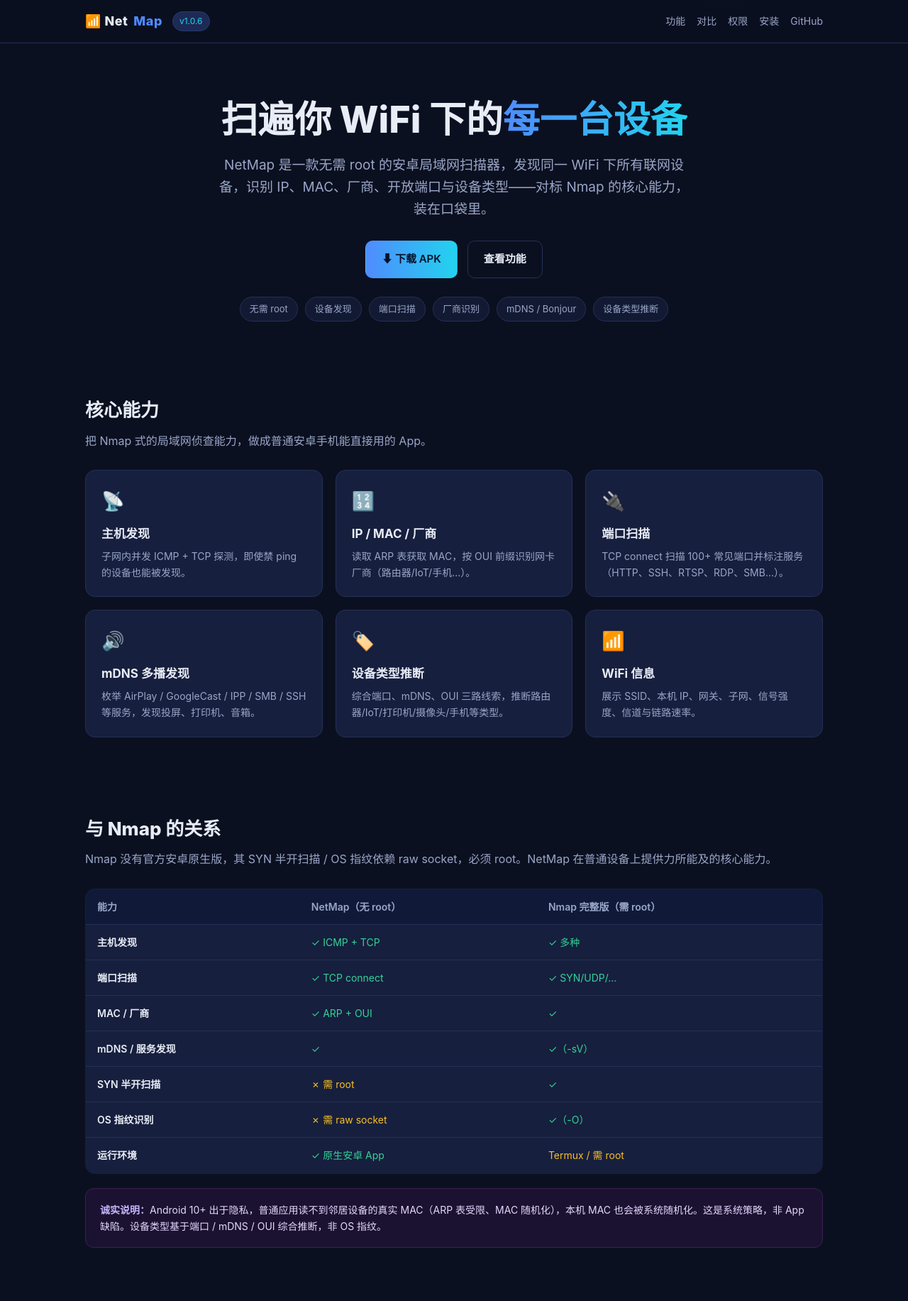
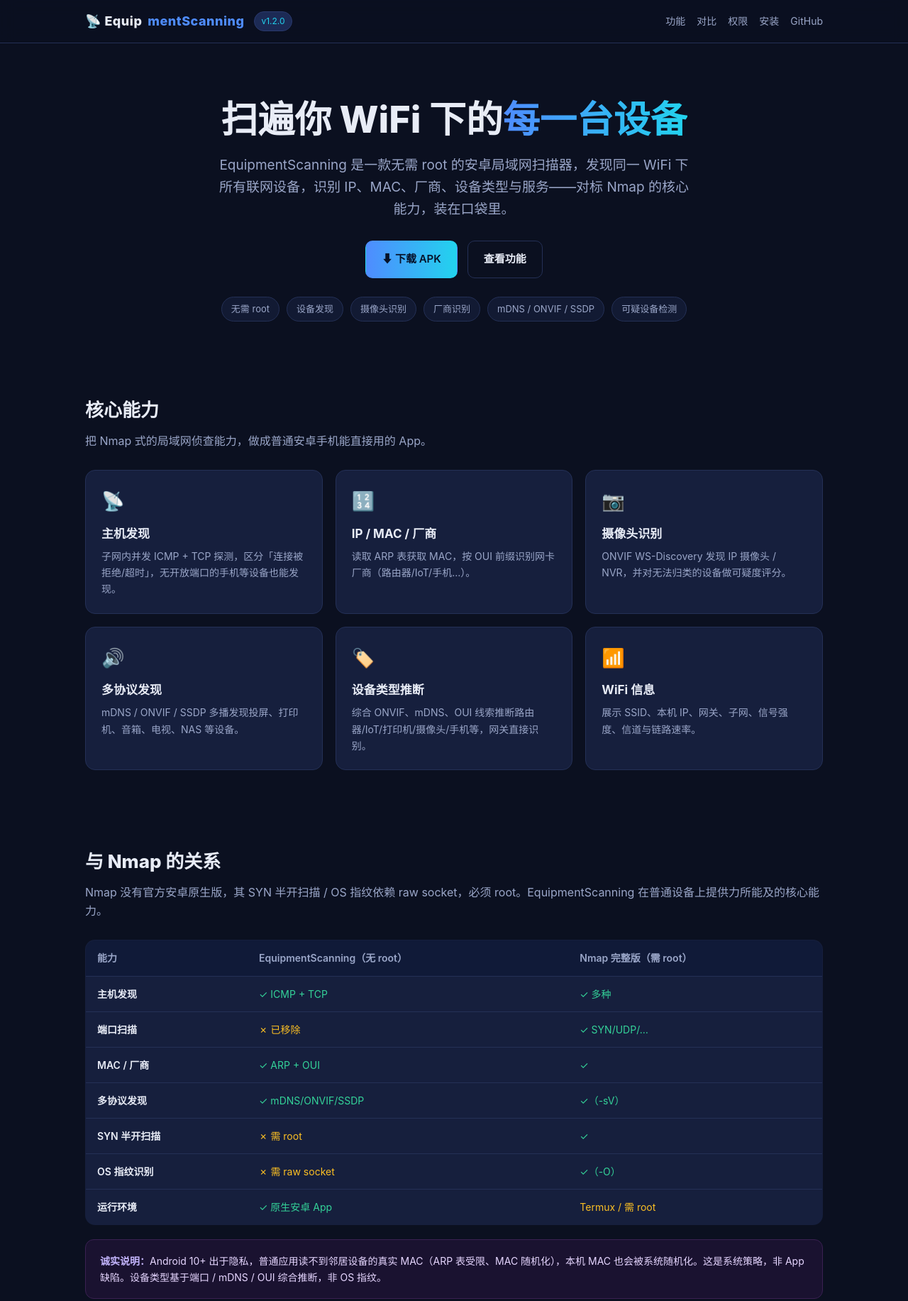
Before and after one commit to ZapcoMan/EquipmentScanning, a plain HTML site: page site/index.html in a window 1280 px wide. Shown: the top 1833 px of the page at 71% size. Drawn offline with Linux system fonts and the light colour scheme.

Commit message:
docs: 项目更名为 EquipmentScanning
- README/官网/App 显示名/UI 标题统一为远程仓库名 EquipmentScanning

- README/官网同步修正过时内容：移除已删除的端口扫描、minSdk 改 Android 10、补充 ONVIF/SSDP/可疑检测/网关识别/本机标识

```diff
--- a/app/src/main/res/values/strings.xml
+++ b/app/src/main/res/values/strings.xml
@@ -1,3 +1,3 @@
 <resources>
-    <string name="app_name">NetMap 扫描器</string>
+    <string name="app_name">EquipmentScanning</string>
 </resources>
--- a/site/index.html
+++ b/site/index.html
@@ -3,8 +3,8 @@
 <head>
 <meta charset="UTF-8">
 <meta name="viewport" content="width=device-width, initial-scale=1.0">
-<title>NetMap 扫描器 — 安卓局域网设备发现工具</title>
-<meta name="description" content="无需 root 的安卓局域网扫描器：发现 WiFi 下所有设备，识别 IP / MAC / 厂商 / 端口 / 设备类型，对标 Nmap 核心能力。">
+<title>EquipmentScanning — 安卓局域网设备扫描器</title>
+<meta name="description" content="无需 root 的安卓局域网扫描器：发现 WiFi 下所有设备，识别 IP / MAC / 厂商 / 类型与服务，重点识别 IP 摄像头与可疑设备。">
 <style>
   :root{
     --bg:#0b1020; --bg2:#121a33; --card:#161f3d; --line:#243056;
@@ -66,8 +66,8 @@
 <body>
 <nav>
   <div class="wrap">
-    <div class="logo">📶 Net<span>Map</span></div>
-    <span class="badge">v1.0.6</span>
+    <div class="logo">📡 Equip<span>mentScanning</span></div>
+    <span class="badge">v1.2.0</span>
     <div class="right">
       <a href="#features">功能</a>
       <a href="#compare">对比</a>
@@ -81,7 +81,7 @@
 <header class="hero">
   <div class="wrap">
     <h1>扫遍你 WiFi 下的<b>每一台设备</b></h1>
-    <p class="sub">NetMap 是一款无需 root 的安卓局域网扫描器，发现同一 WiFi 下所有联网设备，识别 IP、MAC、厂商、开放端口与设备类型——对标 Nmap 的核心能力，装在口袋里。</p>
+    <p class="sub">EquipmentScanning 是一款无需 root 的安卓局域网扫描器，发现同一 WiFi 下所有联网设备，识别 IP、MAC、厂商、设备类型与服务——对标 Nmap 的核心能力，装在口袋里。</p>
     <div class="cta">
       <a class="btn primary" href="https://github.com/ZapcoMan/EquipmentScanning/releases/latest" target="_blank" rel="noopener">⬇ 下载 APK</a>
       <a class="btn ghost" href="#features">查看功能</a>
@@ -89,10 +89,10 @@
     <div class="pillrow">
       <span class="pill">无需 root</span>
       <span class="pill">设备发现</span>
-      <span class="pill">端口扫描</span>
+      <span class="pill">摄像头识别</span>
       <span class="pill">厂商识别</span>
-      <span class="pill">mDNS / Bonjour</span>
-      <span class="pill">设备类型推断</span>
+      <span class="pill">mDNS / ONVIF / SSDP</span>
+      <span class="pill">可疑设备检测</span>
     </div>
   </div>
 </header>
@@ -102,11 +102,11 @@
     <h2 class="sec">核心能力</h2>
     <p class="secdesc">把 Nmap 式的局域网侦查能力，做成普通安卓手机能直接用的 App。</p>
     <div class="grid">
-      <div class="card"><div class="ic">📡</div><h3>主机发现</h3><p>子网内并发 ICMP + TCP 探测，即使禁 ping 的设备也能被发现。</p></div>
+      <div class="card"><div class="ic">📡</div><h3>主机发现</h3><p>子网内并发 ICMP + TCP 探测，区分「连接被拒绝/超时」，无开放端口的手机等设备也能发现。</p></div>
       <div class="card"><div class="ic">🔢</div><h3>IP / MAC / 厂商</h3><p>读取 ARP 表获取 MAC，按 OUI 前缀识别网卡厂商（路由器/IoT/手机…）。</p></div>
-      <div class="card"><div class="ic">🔌</div><h3>端口扫描</h3><p>TCP connect 扫描 100+ 常见端口并标注服务（HTTP、SSH、RTSP、RDP、SMB…）。</p></div>
-      <div class="card"><div class="ic">🔊</div><h3>mDNS 多播发现</h3><p>枚举 AirPlay / GoogleCast / IPP / SMB / SSH 等服务，发现投屏、打印机、音箱。</p></div>
-      <div class="card"><div class="ic">🏷️</div><h3>设备类型推断</h3><p>综合端口、mDNS、OUI 三路线索，推断路由器/IoT/打印机/摄像头/手机等类型。</p></div>
+      <div class="card"><div class="ic">📷</div><h3>摄像头识别</h3><p>ONVIF WS-Discovery 发现 IP 摄像头 / NVR，并对无法归类的设备做可疑度评分。</p></div>
+      <div class="card"><div class="ic">🔊</div><h3>多协议发现</h3><p>mDNS / ONVIF / SSDP 多播发现投屏、打印机、音箱、电视、NAS 等设备。</p></div>
+      <div class="card"><div class="ic">🏷️</div><h3>设备类型推断</h3><p>综合 ONVIF、mDNS、OUI 线索推断路由器/IoT/打印机/摄像头/手机等，网关直接识别。</p></div>
       <div class="card"><div class="ic">📶</div><h3>WiFi 信息</h3><p>展示 SSID、本机 IP、网关、子网、信号强度、信道与链路速率。</p></div>
     </div>
   </div>
@@ -115,14 +115,14 @@
 <section id="compare">
   <div class="wrap">
     <h2 class="sec">与 Nmap 的关系</h2>
-    <p class="secdesc">Nmap 没有官方安卓原生版，其 SYN 半开扫描 / OS 指纹依赖 raw socket，必须 root。NetMap 在普通设备上提供力所能及的核心能力。</p>
+    <p class="secdesc">Nmap 没有官方安卓原生版，其 SYN 半开扫描 / OS 指纹依赖 raw socket，必须 root。EquipmentScanning 在普通设备上提供力所能及的核心能力。</p>
     <table class="cmp">
-      <thead><tr><th>能力</th><th>NetMap（无 root）</th><th>Nmap 完整版（需 root）</th></tr></thead>
+      <thead><tr><th>能力</th><th>EquipmentScanning（无 root）</th><th>Nmap 完整版（需 root）</th></tr></thead>
       <tbody>
         <tr><td>主机发现</td><td class="yes">✓ ICMP + TCP</td><td class="yes">✓ 多种</td></tr>
-        <tr><td>端口扫描</td><td class="yes">✓ TCP connect</td><td class="yes">✓ SYN/UDP/…</td></tr>
+        <tr><td>端口扫描</td><td class="no">✗ 已移除</td><td class="yes">✓ SYN/UDP/…</td></tr>
         <tr><td>MAC / 厂商</td><td class="yes">✓ ARP + OUI</td><td class="yes">✓</td></tr>
-        <tr><td>mDNS / 服务发现</td><td class="yes">✓</td><td class="yes">✓（-sV）</td></tr>
+        <tr><td>多协议发现</td><td class="yes">✓ mDNS/ONVIF/SSDP</td><td class="yes">✓（-sV）</td></tr>
         <tr><td>SYN 半开扫描</td><td class="no">✗ 需 root</td><td class="yes">✓</td></tr>
         <tr><td>OS 指纹识别</td><td class="no">✗ 需 raw socket</td><td class="yes">✓（-O）</td></tr>
         <tr><td>运行环境</td><td class="yes">✓ 原生安卓 App</td><td class="no">Termux / 需 root</td></tr>
@@ -137,10 +137,11 @@
     <h2 class="sec">所需权限</h2>
     <p class="secdesc">均为扫描所必需，运行时仅需授予“精确位置”一项。</p>
     <ul class="perms">
-      <li><code>ACCESS_FINE_LOCATION</code> — Android 9+ 读取 WiFi 信息（SSID/BSSID）必需</li>
+      <li><code>ACCESS_FINE_LOCATION</code> / <code>ACCESS_COARSE_LOCATION</code> — Android 9+ 读取 WiFi 信息（SSID/BSSID）</li>
+      <li><code>NEARBY_WIFI_DEVICES</code> — Android 13+ 读取 WiFi 信息（neverForLocation）</li>
       <li><code>ACCESS_WIFI_STATE</code> / <code>ACCESS_NETWORK_STATE</code> — 读取连接与子网信息</li>
-      <li><code>CHANGE_WIFI_MULTICAST_STATE</code> — mDNS 多播发现</li>
-      <li><code>INTERNET</code> — TCP 端口探测</li>
+      <li><code>CHANGE_WIFI_MULTICAST_STATE</code> — mDNS / ONVIF / SSDP 多播发现</li>
+      <li><code>INTERNET</code> — TCP 探测</li>
     </ul>
   </div>
 </section>
@@ -159,9 +160,9 @@
 
 <footer>
   <div class="wrap">
-    NetMap 扫描器 · 开源于 GitHub · MIT License
+    EquipmentScanning 设备扫描器 · 开源于 GitHub · MIT License
     <div class="kv">
-      <img alt="version" src="https://img.shields.io/badge/version-1.0.6-4f8cff">
+      <img alt="version" src="https://img.shields.io/badge/version-1.2.0-4f8cff">
       <img alt="platform" src="https://img.shields.io/badge/platform-Android%208.1%2B-22d3ee">
       <img alt="license" src="https://img.shields.io/badge/license-MIT-34d399">
     </div>
```
Also changed, not shown: 2 other files.
